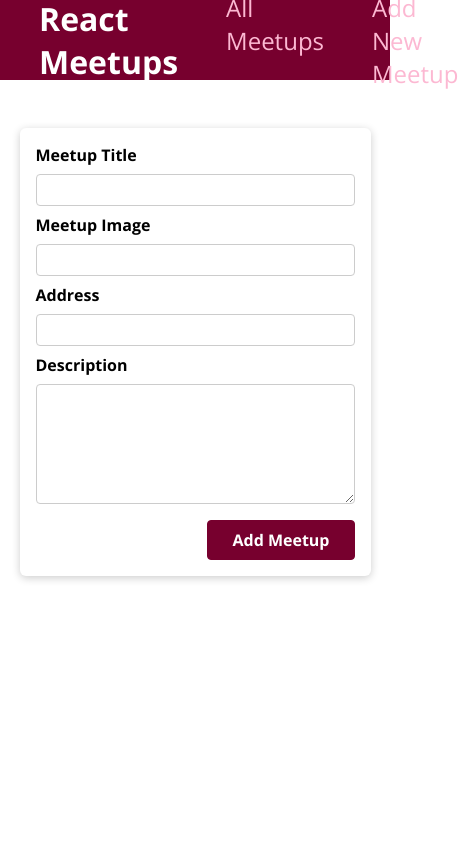
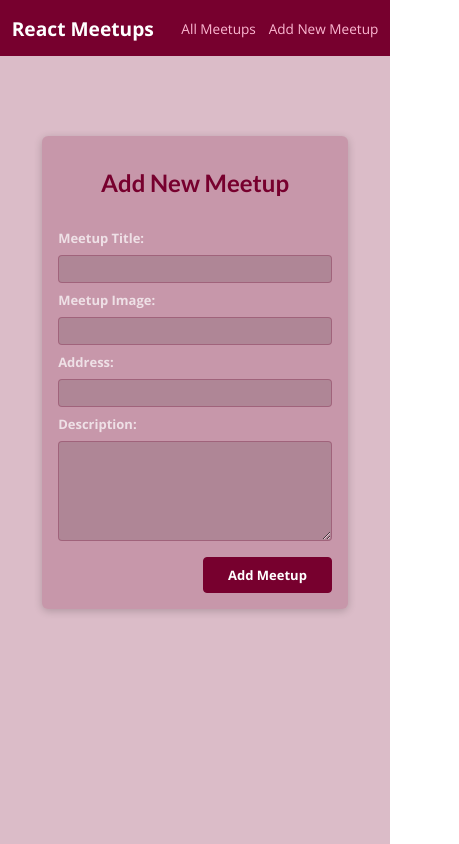
Before and after one commit to Edu-Silva95/React-Meetups, a Next.js app: page /new-meetup in a window 390 px wide. Shown: the whole page, 459 px wide, since content can reach past the window. Built offline with nearby package versions, Linux system fonts and the light colour scheme.

Commit message:
Updated some styles and mobile responsiveness

```diff
--- a/components/layout/Layout.js
+++ b/components/layout/Layout.js
@@ -3,7 +3,7 @@ import classes from './Layout.module.css';
 
 function Layout(props) {
   return (
-    <div>
+    <div className={classes.background}>
       <MainNavigation />
       <main className={classes.main}>{props.children}</main>
     </div>
--- a/components/layout/Layout.module.css
+++ b/components/layout/Layout.module.css
@@ -3,3 +3,23 @@
   width: 90%;
   max-width: 40rem;
 }
+
+.background {
+  background-color: #77002e43;
+  min-height: 100vh;
+}
+
+/* Mobile responsiveness */
+@media (max-width: 768px) {
+  .main {
+    margin: 2rem auto;
+    width: 95%;
+  }
+}
+
+@media (max-width: 480px) {
+  .main {
+    margin: 1.5rem auto;
+    width: 98%;
+  }
+}
--- a/components/layout/MainNavigation.module.css
+++ b/components/layout/MainNavigation.module.css
@@ -37,3 +37,41 @@
 .header a.active {
   color: white;
 }
+/* Mobile responsiveness */
+@media (max-width: 768px) {
+  .header {
+    height: 4rem;
+    padding: 0 5%;
+  }
+
+  .logo {
+    font-size: 1.5rem;
+  }
+
+  .header li {
+    margin-left: 1.5rem;
+  }
+
+  .header a {
+    font-size: 1rem;
+  }
+}
+
+@media (max-width: 480px) {
+  .header {
+    height: 3.5rem;
+    padding: 0 3%;
+  }
+
+  .logo {
+    font-size: 1.2rem;
+  }
+
+  .header li {
+    margin-left: 0.8rem;
+  }
+
+  .header a {
+    font-size: 0.85rem;
+  }
+}
--- a/components/meetups/MeetupDetail.module.css
+++ b/components/meetups/MeetupDetail.module.css
@@ -2,6 +2,7 @@
   font-family: Arial, sans-serif;
   margin: 2rem;
   text-align: center;
+  margin-top: 5rem;
 }
 
 .detail img {
@@ -12,7 +13,7 @@
 }
 
 .title {
-  font-size: 2.5rem;
+  font-size: 2rem;
   margin: 1rem 0;
-  color : #00468c;
+  color : #77002e;
 }
--- a/components/meetups/MeetupItem.module.css
+++ b/components/meetups/MeetupItem.module.css
@@ -22,7 +22,7 @@
 
 .content h3 {
   font-size: 1.25rem;
-  color: #2c292b;
+  color: #6c0029;
 }
 
 .actions {
@@ -44,3 +44,55 @@
 .actions button:active {
   background-color: #ffe2ed;
 }
+
+/* Mobile responsiveness */
+@media (max-width: 768px) {
+  .image {
+    height: 15rem;
+  }
+
+  .content h3 {
+    font-size: 1.1rem;
+  }
+
+  .content p {
+    font-size: 0.95rem;
+  }
+
+  .actions button {
+    padding: 0.4rem 1rem;
+    font-size: 0.9rem;
+  }
+}
+
+@media (max-width: 480px) {
+  .item {
+    margin: 0.8rem 0;
+  }
+
+  .image {
+    height: 12rem;
+  }
+
+  .content {
+    padding: 0.8rem;
+  }
+
+  .content h3 {
+    font-size: 1rem;
+    margin: 0.5rem 0;
+  }
+
+  .content p {
+    font-size: 0.85rem;
+  }
+
+  .actions {
+    padding: 1rem;
+  }
+
+  .actions button {
+    padding: 0.35rem 0.8rem;
+    font-size: 0.8rem;
+  }
+}
--- a/components/meetups/MeetupList.js
+++ b/components/meetups/MeetupList.js
@@ -3,6 +3,8 @@ import classes from './MeetupList.module.css';
 
 function MeetupList(props) {
   return (
+    <>
+      <h1 className={classes.title}>All Meetups</h1>
       <ul className={classes.list}>
         {props.meetups.map((meetup) => (
           <MeetupItem
@@ -14,6 +16,7 @@ function MeetupList(props) {
           />
         ))}
       </ul>
+    </>
   );
 }
 
--- a/components/meetups/MeetupList.module.css
+++ b/components/meetups/MeetupList.module.css
@@ -2,4 +2,24 @@
   list-style: none;
   margin: 0;
   padding: 0;
+  display: flex;
+  flex-direction: column;
+  gap: 1rem;
+  color: #77002e;
 }
+
+.title {
+  font-size: 3rem;
+  margin-bottom: 1rem;
+  text-align: center;
+  color: #77002e;
+  margin-bottom: 2rem;
+}
+
+/* Mobile responsiveness */
+@media (max-width: 768px) {
+  .title {
+    font-size: 1.5rem;
+    margin-top: 3rem;
+  }
+}
--- a/components/meetups/NewMeetupForm.js
+++ b/components/meetups/NewMeetupForm.js
@@ -30,20 +30,21 @@ function NewMeetupForm(props) {
   return (
     <Card>
       <form className={classes.form} onSubmit={submitHandler}>
+        <h1 className={classes.title}>Add New Meetup</h1>
         <div className={classes.control}>
-          <label htmlFor='title'>Meetup Title</label>
+          <label htmlFor='title' className={classes.label}>Meetup Title:</label>
           <input type='text' required id='title' ref={titleInputRef} />
         </div>
         <div className={classes.control}>
-          <label htmlFor='image'>Meetup Image</label>
+          <label htmlFor='image' className={classes.label}>Meetup Image:</label>
           <input type='url' required id='image' ref={imageInputRef} />
         </div>
         <div className={classes.control}>
-          <label htmlFor='address'>Address</label>
+          <label htmlFor='address' className={classes.label}>Address:</label>
           <input type='text' required id='address' ref={addressInputRef} />
         </div>
         <div className={classes.control}>
-          <label htmlFor='description'>Description</label>
+          <label htmlFor='description' className={classes.label}>Description:</label>
           <textarea
             id='description'
             required
--- a/components/meetups/NewMeetupForm.module.css
+++ b/components/meetups/NewMeetupForm.module.css
@@ -1,5 +1,23 @@
+.title {
+  font-size: 1.5rem;
+  margin-bottom: 1rem;
+  text-align: center;
+  color: #77002e;
+  margin-bottom: 2rem;
+  font-weight: bold;
+}
+
+.label {
+  font-weight: bold;
+  margin-bottom: 0.5rem;
+  display: block;
+  color: #ffffffb3;
+}
+
 .form {
   padding: 1rem;
+  margin-top: 5rem;
+  border-radius: 5px;
 }
 
 .control {
@@ -17,9 +35,16 @@
   display: block;
   font: inherit;
   border-radius: 4px;
-  border: 1px solid #ccc;
+  border: 1px solid #77002e43;
   padding: 0.25rem;
   width: 100%;
+  background-color: #33333329;
+}
+
+.control input:focus,
+.control textarea:focus {
+  outline: #a50e48;
+  border-color: #a50e48;
 }
 
 .actions {
--- a/components/ui/Card.module.css
+++ b/components/ui/Card.module.css
@@ -1,5 +1,21 @@
 .card {
-  background-color: white;
   border-radius: 6px;
   box-shadow: 0 2px 8px rgba(0, 0, 0, 0.2);
+  background-color: #77002e32;
 }
+
+
+/* Mobile responsiveness */
+@media (max-width: 768px) {
+  .card {
+    width: 80%;
+    justify-self: center;
+  }
+}
+
+@media (max-width: 480px) {
+  .card {
+    width: 80%;
+    justify-self: center;
+  }
+}
--- a/styles/globals.css
+++ b/styles/globals.css
@@ -1,11 +1,11 @@
-@import url('https://fonts.googleapis.com/css2?family=Lato:wght@700&family=Open+Sans:wght@400;700&display=swap');
+@import url("https://fonts.googleapis.com/css2?family=Lato:wght@700&family=Open+Sans:wght@400;700&display=swap");
 
 * {
   box-sizing: border-box;
 }
 
 body {
-  font-family: 'Open Sans', 'Lato', sans-serif;
+  font-family: "Open Sans", "Lato", sans-serif;
   margin: 0;
 }
 
@@ -15,5 +15,33 @@ h3,
 h4,
 h5,
 h6 {
-  font-family: 'Lato', sans-serif;
+  font-family: "Lato", sans-serif;
 }
+
+/* Mobile responsiveness */
+@media (max-width: 768px) {
+  body {
+    font-size: 14px;
+  }
+
+  h1,
+  h2,
+  h3 {
+    font-size: 1.25rem;
+  }
+}
+
+@media (max-width: 480px) {
+  body {
+    font-size: 13px;
+  }
+
+  h1,
+  h2 {
+    font-size: 1rem;
+  }
+
+  h3 {
+    font-size: 0.95rem;
+  }
+}
```
Lines whose indentation alone changed are shown as unchanged.
